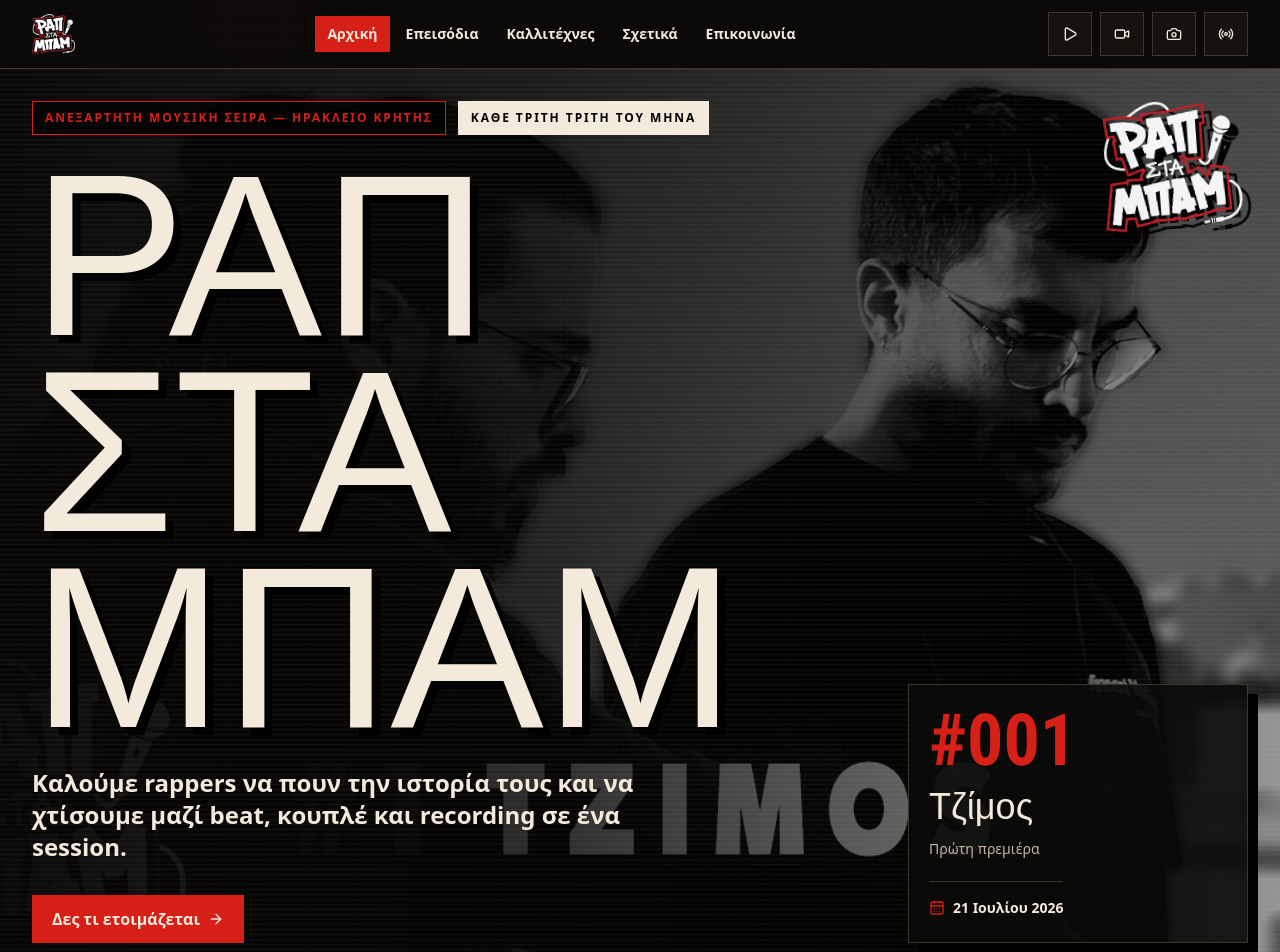
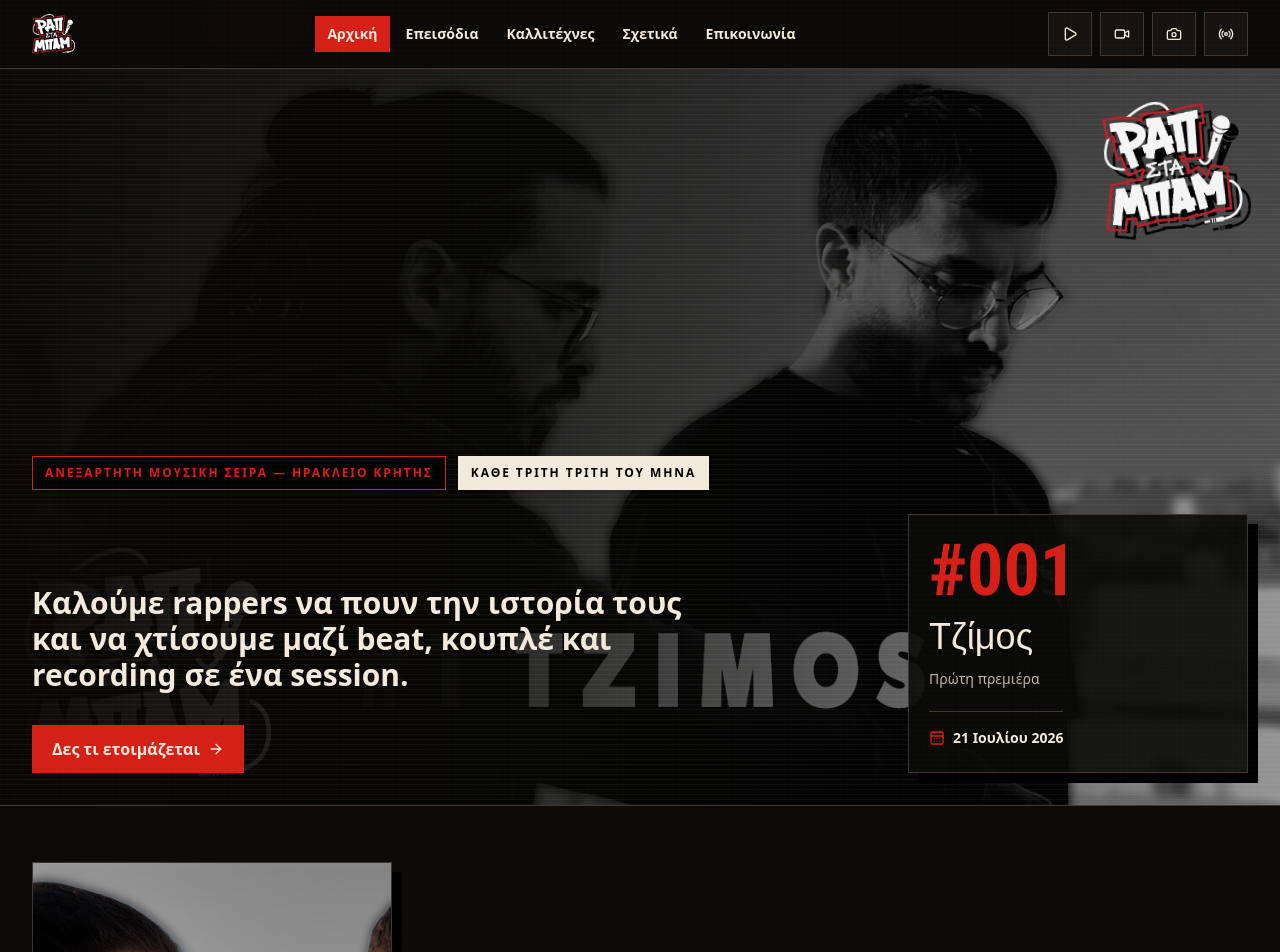
Before and after one commit to kawaii-kitsune/rap-sta-bam, a Next.js app: page / in a window 1280 px wide. Shown: the top 952 px of the page. Built offline with nearby package versions, Linux system fonts and the light colour scheme; no server answers; grey boxes are pictures that could not be loaded.

Commit message:
Remove large hero title

```diff
--- a/src/components/Hero.tsx
+++ b/src/components/Hero.tsx
@@ -41,10 +41,8 @@ export function Hero({ latestEpisode, isLive }: { latestEpisode: Episode; isLive
 
         <div className="grid gap-8 lg:grid-cols-[1fr_340px] lg:items-end">
           <div>
-            <h1 className="display-font poster-title max-w-5xl text-[clamp(5rem,18vw,15rem)] text-[var(--foreground)] drop-shadow-[8px_8px_0_#000]">
-              ΡΑΠ ΣΤΑ ΜΠΑΜ
-            </h1>
-            <p className="mt-5 max-w-2xl text-xl font-semibold leading-8 text-[var(--foreground)] sm:text-2xl">
+            <h1 className="sr-only">Ραπ Στα Μπαμ</h1>
+            <p className="max-w-2xl text-2xl font-semibold leading-9 text-[var(--foreground)] sm:text-3xl">
               Καλούμε rappers να πουν την ιστορία τους και να χτίσουμε μαζί beat, κουπλέ και recording σε ένα session.
             </p>
             <div className="mt-8 flex flex-wrap gap-3">
```
